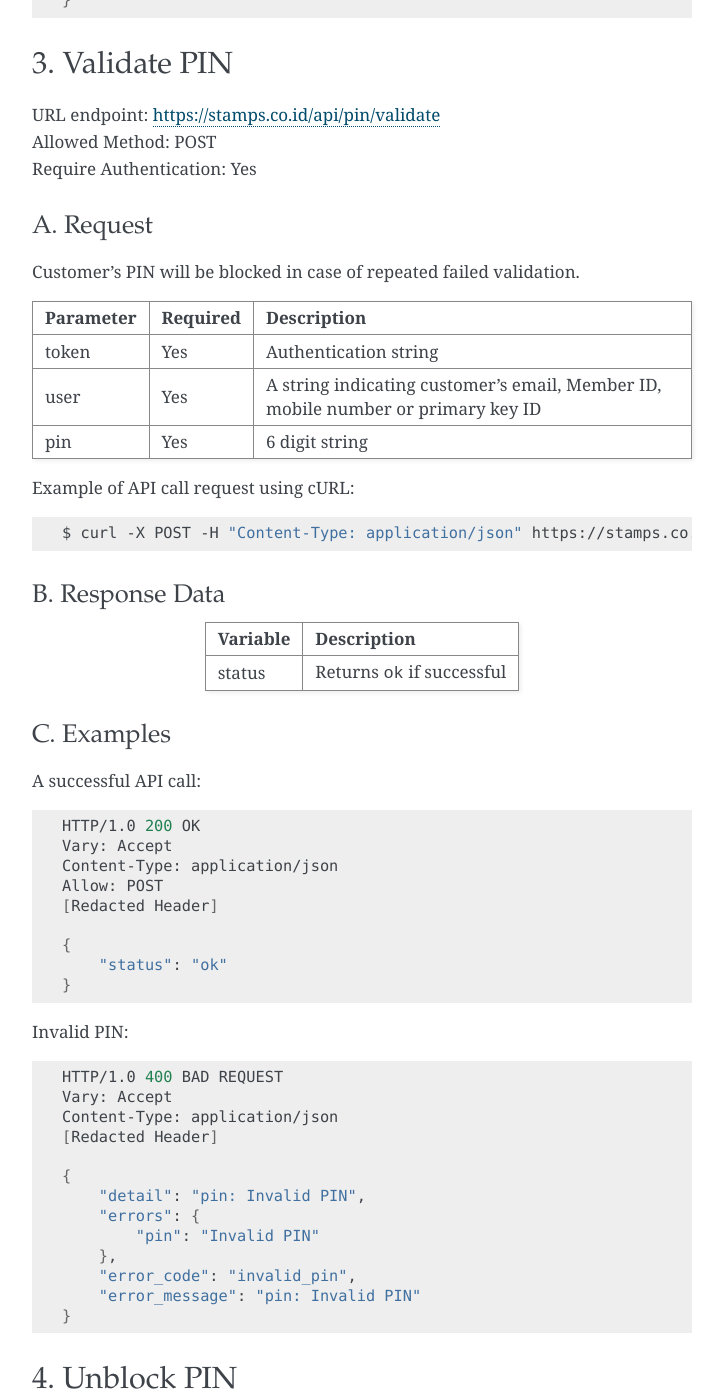
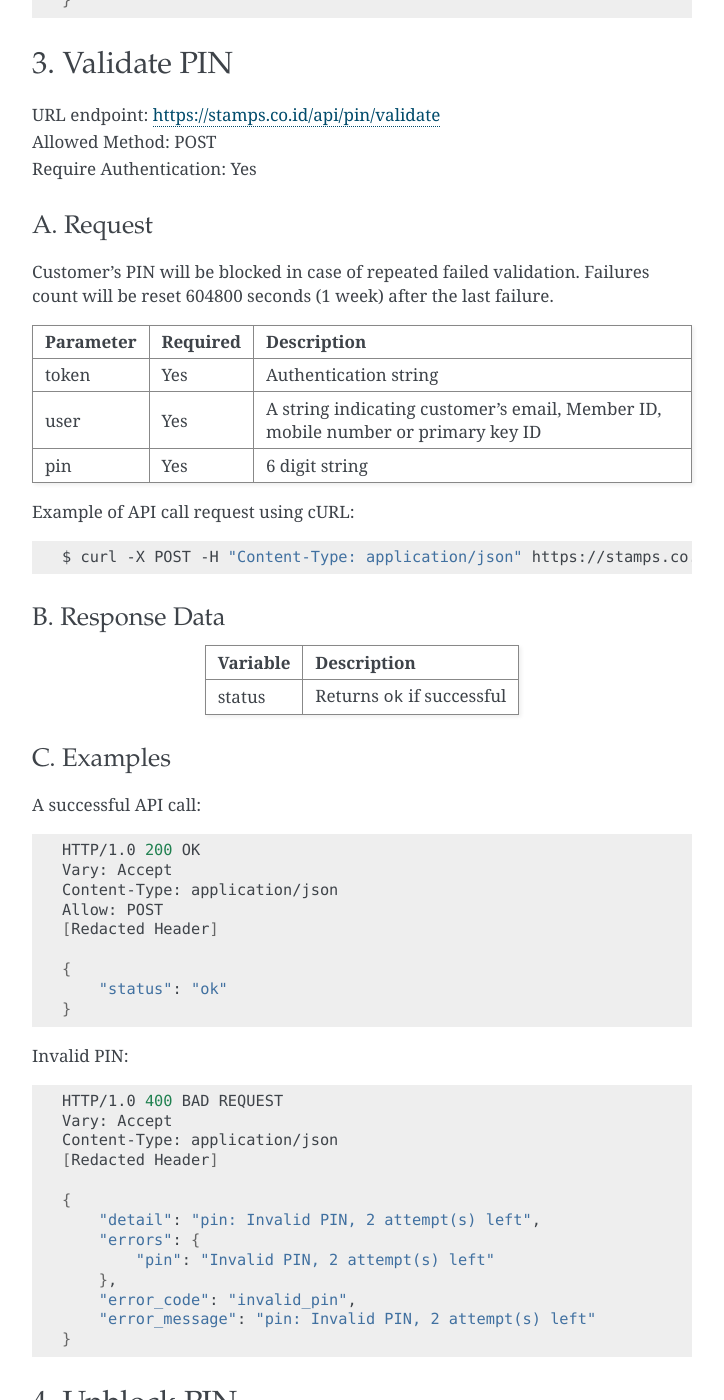
Before and after one commit to ui/stamps-api-docs, a Sphinx documentation site: the page built from source/pin_api.rst, in a window 1280 px wide and 1400 px high, scrolled down 3155 px. Shown: the whole window, without its empty margins (388-1112 px from the left). Built offline with Sphinx 7.4.7, drawn with Linux system fonts in a browser that asks for light colours; some of the changed text lies outside the part shown.

```diff
--- a/source/pin_api.rst
+++ b/source/pin_api.rst
@@ -170,7 +170,7 @@ Mismatch ``new_pin`` and ``confirm_new_pin`` parameter:
 A. Request
 ----------
 
-Customer's PIN will be blocked in case of repeated failed validation.
+Customer's PIN will be blocked in case of repeated failed validation. Failures count will be reset 604800 seconds (1 week) after the last failure.
 
 ========= ======== ===========
 Parameter Required Description
@@ -222,12 +222,12 @@ Invalid PIN:
     [Redacted Header]
 
     {
-        "detail": "pin: Invalid PIN",
+        "detail": "pin: Invalid PIN, 2 attempt(s) left",
         "errors": {
-            "pin": "Invalid PIN"
+            "pin": "Invalid PIN, 2 attempt(s) left"
         },
         "error_code": "invalid_pin",
-        "error_message": "pin: Invalid PIN"
+        "error_message": "pin: Invalid PIN, 2 attempt(s) left"
     }
 
 
```
Also changed, not shown: other parts of source/pin_api.rst (+3 -1 lines).
